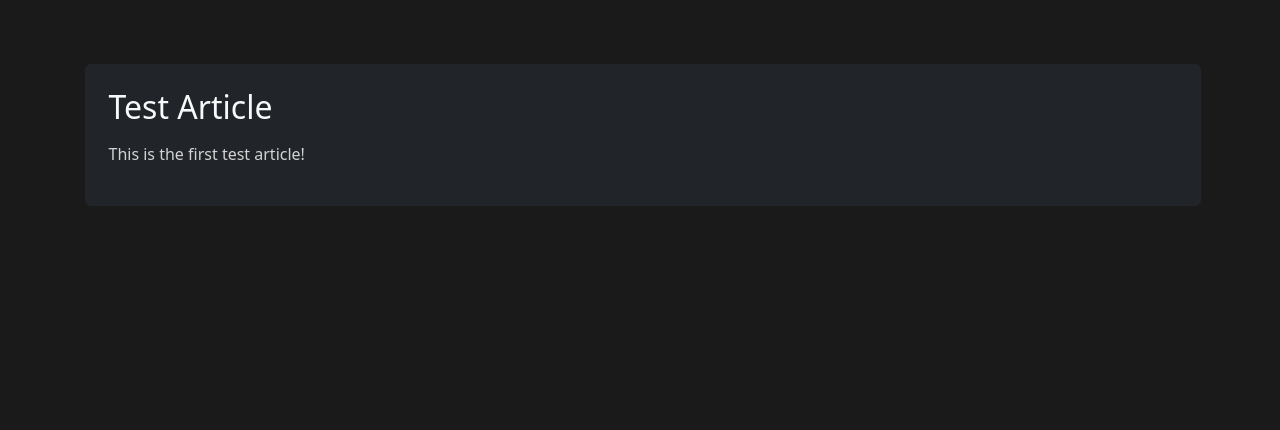
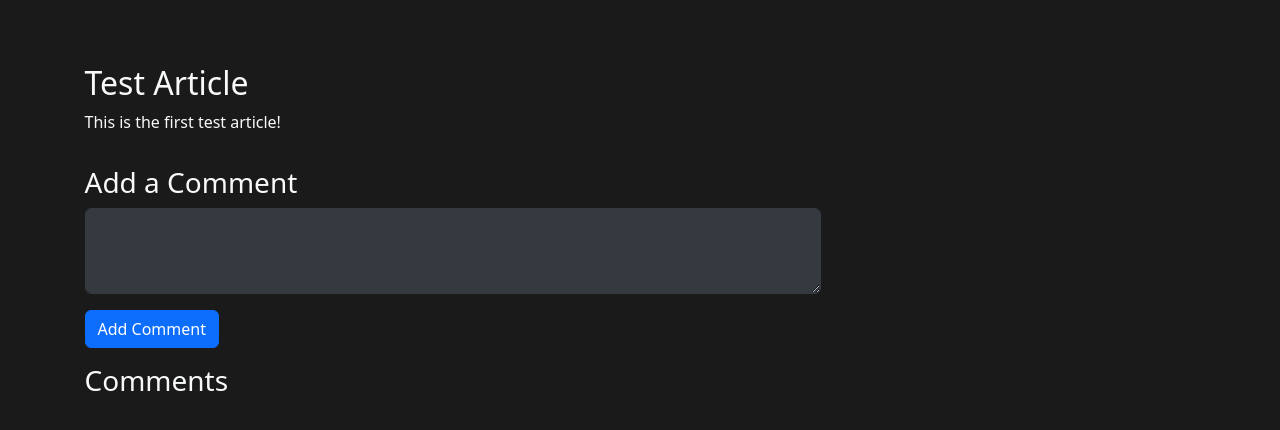
Before and after one commit to hrsharsh16/Capstone-CS50W, a Django app: page /article/1/ in a window 1280 px wide. Shown: the part 56-486 px from the top of the page. Run offline with Django 4.2, Linux system fonts and the light colour scheme; a user stored in the database is signed in; data comes from the database, SQL or seed files in the repository; both versions use the stored data as it was after the commit.

Commit message:
completed index and comments

```diff
--- a/Capstone/news_outlet/static/news_outlet/styles.css
+++ b/Capstone/news_outlet/static/news_outlet/styles.css
@@ -9,3 +9,9 @@ body{
 .accent-color {
     color: #007BFF; /* For example */
 }
+
+.dark-input {
+    background-color: #343a40; /* Dark background color */
+    color: white; /* Text color */
+    border-color: #343a40; /* Border color */
+}
--- a/Capstone/news_outlet/templates/news_outlet/article_detail.html
+++ b/Capstone/news_outlet/templates/news_outlet/article_detail.html
@@ -1,11 +1,38 @@
 {% extends 'news_outlet/layout.html' %}
+{% load static %}
 
 {% block body %}
     <br><br><br>
     <div class="container mt-5">
-        <div class="bg-dark p-4 rounded">
-            <h2 class="text-light">{{ article.title }}</h2>
-            <p class="text-light">{{ article.get_rendered_content|safe }}</p>
+        <div class="row">
+            <div class="col-md-8">
+                <h2 class="text-light">{{ article.title }}</h2>
+                <div class="text-light">{% autoescape off %}{{ article.get_rendered_content }}{% endautoescape %}</div>
+            </div>
+        </div>
+        {% if user.is_authenticated %}
+        <div class="row mt-3">
+            <div class="col-md-8">
+                <h3 class="text-light">Add a Comment</h3>
+                <form method="post">
+                    {% csrf_token %}
+                    <textarea class="form-control dark-input" name="content" rows="3" required></textarea>
+                    <button type="submit" class="btn btn-primary mt-3">Add Comment</button>
+                </form>
+            </div>
+        </div>
+        {% endif %}
+        <div class="row mt-3">
+            <div class="col-md-8">
+                <h3 class="text-light">Comments</h3>
+                <ul class="list-group">
+                    {% for comment in comments %}
+                        <li class="list-group-item bg-dark text-light">
+                            <strong>{{ comment.author }}:</strong> {{ comment.content }}
+                        </li>
+                    {% endfor %}
+                </ul>
+            </div>
         </div>
     </div>
 {% endblock %}
--- a/Capstone/news_outlet/templates/news_outlet/layout.html
+++ b/Capstone/news_outlet/templates/news_outlet/layout.html
@@ -39,6 +39,11 @@
                     {% if user.is_authenticated %}
                         <!-- User is logged in, show "Sign out" link -->
                         <li><a class="dropdown-item" href="{% url 'logout' %}">Sign out</a></li>
+                        {% if user.user_type == 'admin' %}
+                            <!-- Admin user, show admin dashboard link -->
+                            <li><hr class="dropdown-divider"></li>
+                            <li><a class="dropdown-item" href="{% url 'admin_dashboard' %}">Admin Dashboard</a></li>
+                        {% endif %}
                     {% else %}
                         <!-- User is not logged in, show "Sign in" link -->
                         <li><a class="dropdown-item" href="{% url 'login' %}">Sign in</a></li>
--- a/Capstone/news_outlet/views.py
+++ b/Capstone/news_outlet/views.py
@@ -5,11 +5,13 @@ from django.shortcuts import redirect
 from django.urls import reverse
 
 from .forms import CustomUserCreationForm
-from .models import User, Article
+from .models import User, Article, Comment
 
 # Create your views here.
 def index(request):
-    return render(request, 'news_outlet/index.html')
+    articles = Article.objects.all()
+    context = {'articles': articles}
+    return render(request, 'news_outlet/index.html', context)
 
 class CustomLoginView(LoginView):
     template_name = 'news_outlet/login.html'  # Replace with your login template
@@ -60,4 +62,14 @@ def create_article(request):
 
 def article_detail(request, pk):
     article = get_object_or_404(Article, pk=pk)
-    return render(request, 'news_outlet/article_detail.html', {'article': article})
+    comments = Comment.objects.filter(article=article)
+
+    if request.method == 'POST':
+        if request.user.is_authenticated:
+            content = request.POST['content']
+            comment = Comment(article=article, author=request.user, content=content)
+            comment.save()
+            return redirect('article_detail', pk=pk)
+
+    context = {'article': article, 'comments': comments}
+    return render(request, 'news_outlet/article_detail.html', context)
```
Also changed, not shown: Capstone/news_outlet/templates/news_outlet/index.html (+19 -2 lines), Capstone/db.sqlite3.
